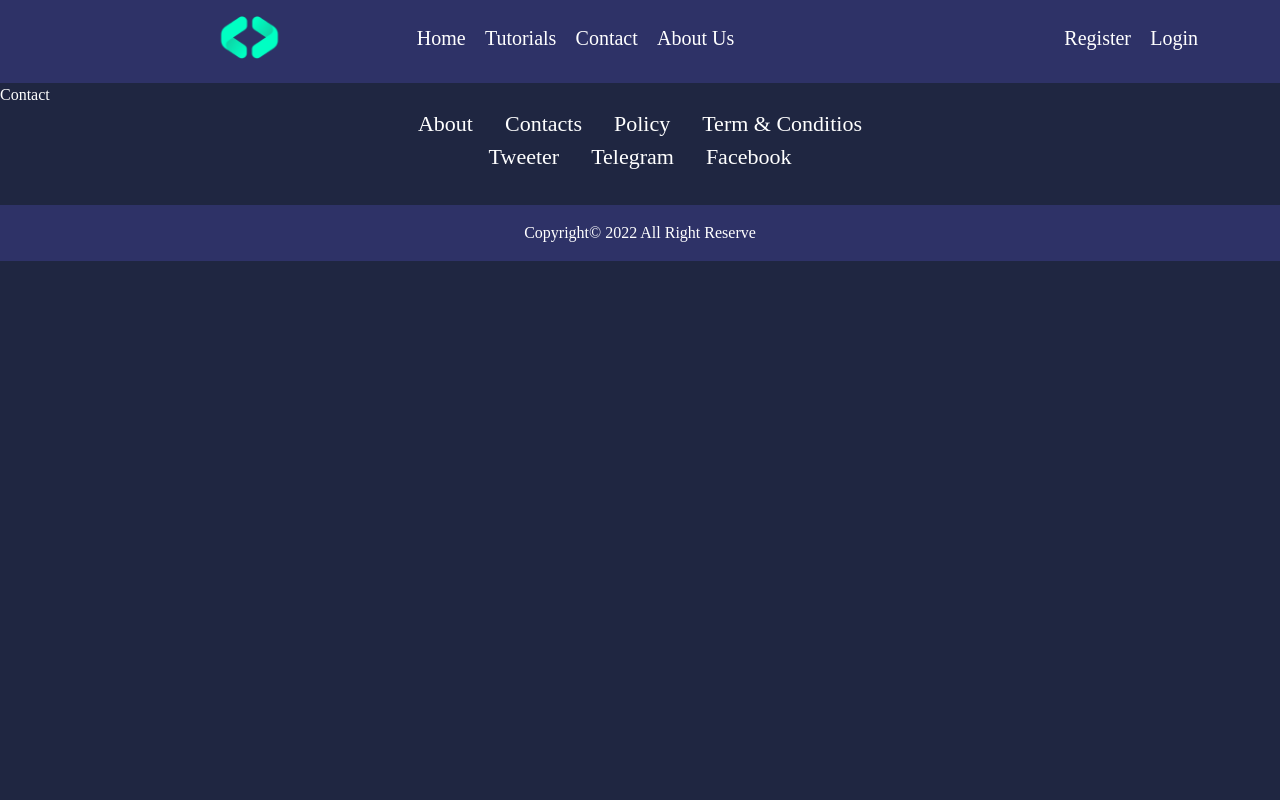
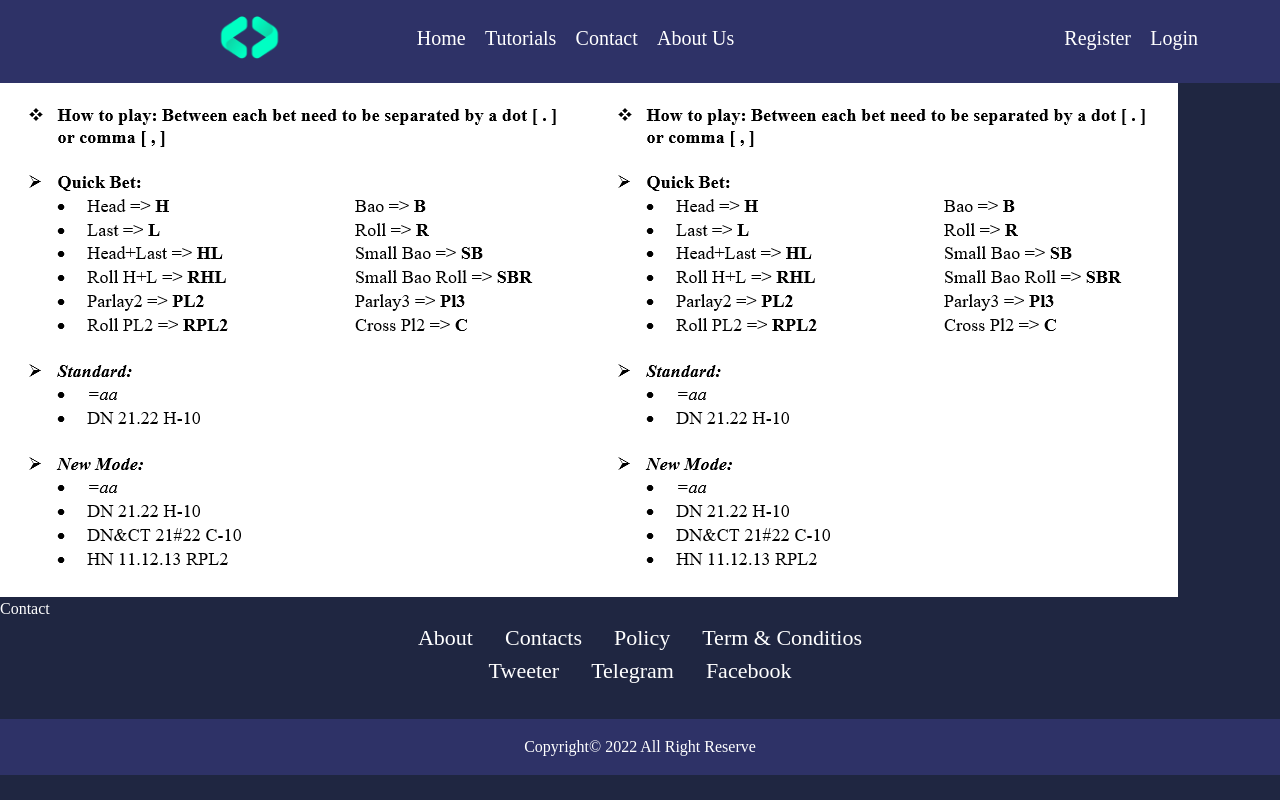
Before and after one commit to VannyMiniTouch/ReactDeploy, a React (Create React App) app: page /ReactDeploy/contact in a window 1280 px wide. Built offline with nearby package versions, Linux system fonts and the light colour scheme.

Commit message:
move image to contact

```diff
--- a/src/Pages/Client/Contact.jsx
+++ b/src/Pages/Client/Contact.jsx
@@ -1,9 +1,16 @@
-import React from 'react'
+import React, { Fragment } from "react";
+
+import faq_en from "../../contents/images/how_to_play_en.png";
+import faq_vn from "../../contents/images/how_to_play_en.png";
 
 const Contact = () => {
   return (
-    <div>Contact</div>
-  )
-}
+    <Fragment>
+      <img src={faq_en} alt="" />
+      <img src={faq_vn} alt="" />
+      <div>Contact</div>
+    </Fragment>
+  );
+};
 
-export default Contact
+export default Contact;
```
